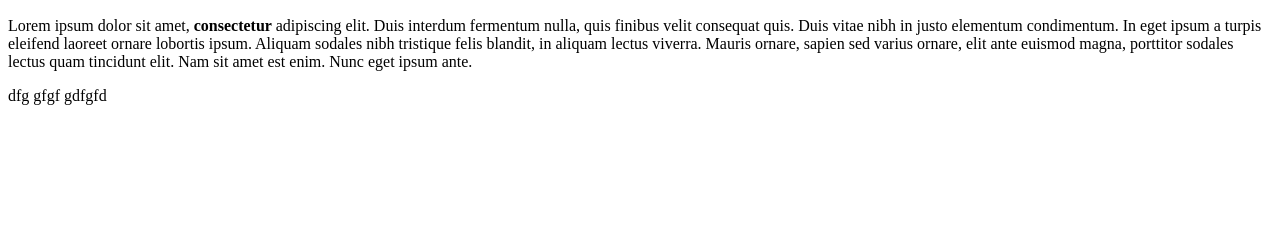
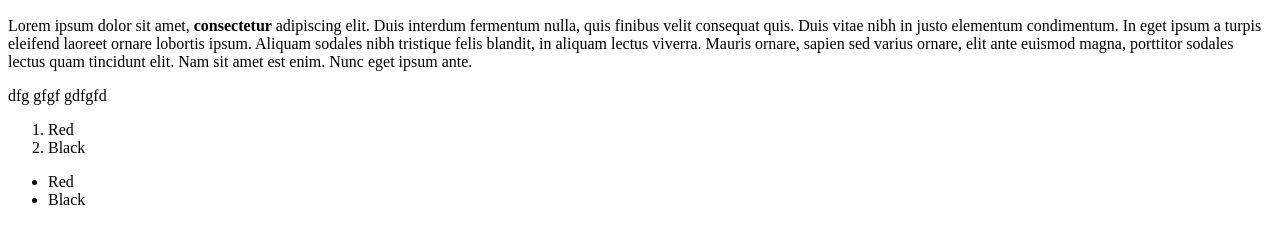
Before and after one commit to RafalTl/WebDevBootCamp, a plain HTML site: page FirstPage.html in a window 1280 px wide. Shown: the part 110-354 px from the top of the page. Drawn offline with Linux system fonts and the light colour scheme.

Commit message:
HTML Assignment Solution

```diff
--- a/FirstPage.html
+++ b/FirstPage.html
@@ -14,5 +14,15 @@
 	  gfgf
 	  gdfgfd</p>
 
+	<ol>
+		<li>Red</li>
+		<li>Black</li>
+	</ol>
+
+	<ul>
+		<li>Red</li>
+		<li>Black</li>
+	</ul>
+
 </body>
 </html>
```
Also changed, not shown: ListAssignment.html (added, +22 -0 lines), 1 other file.
